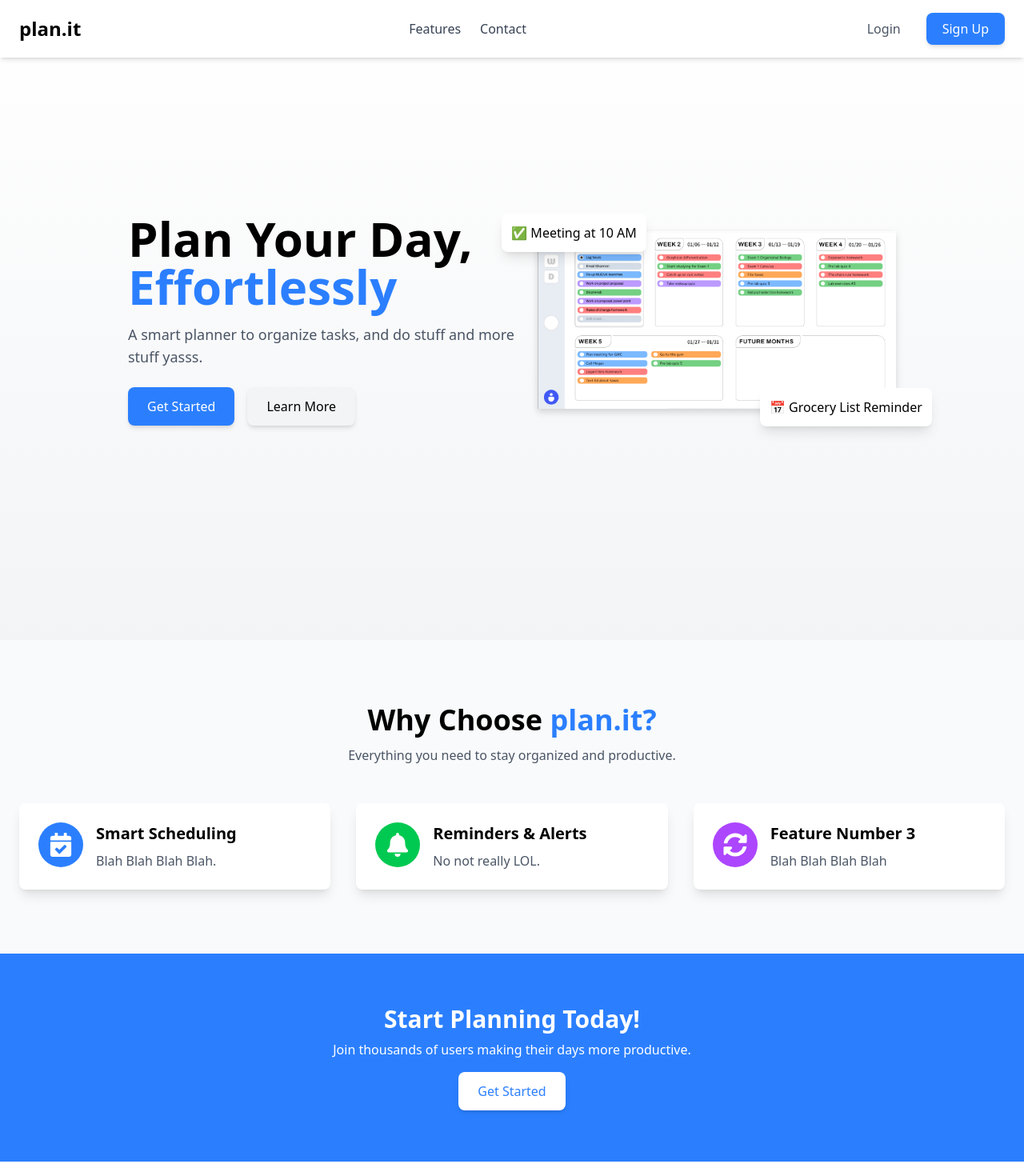
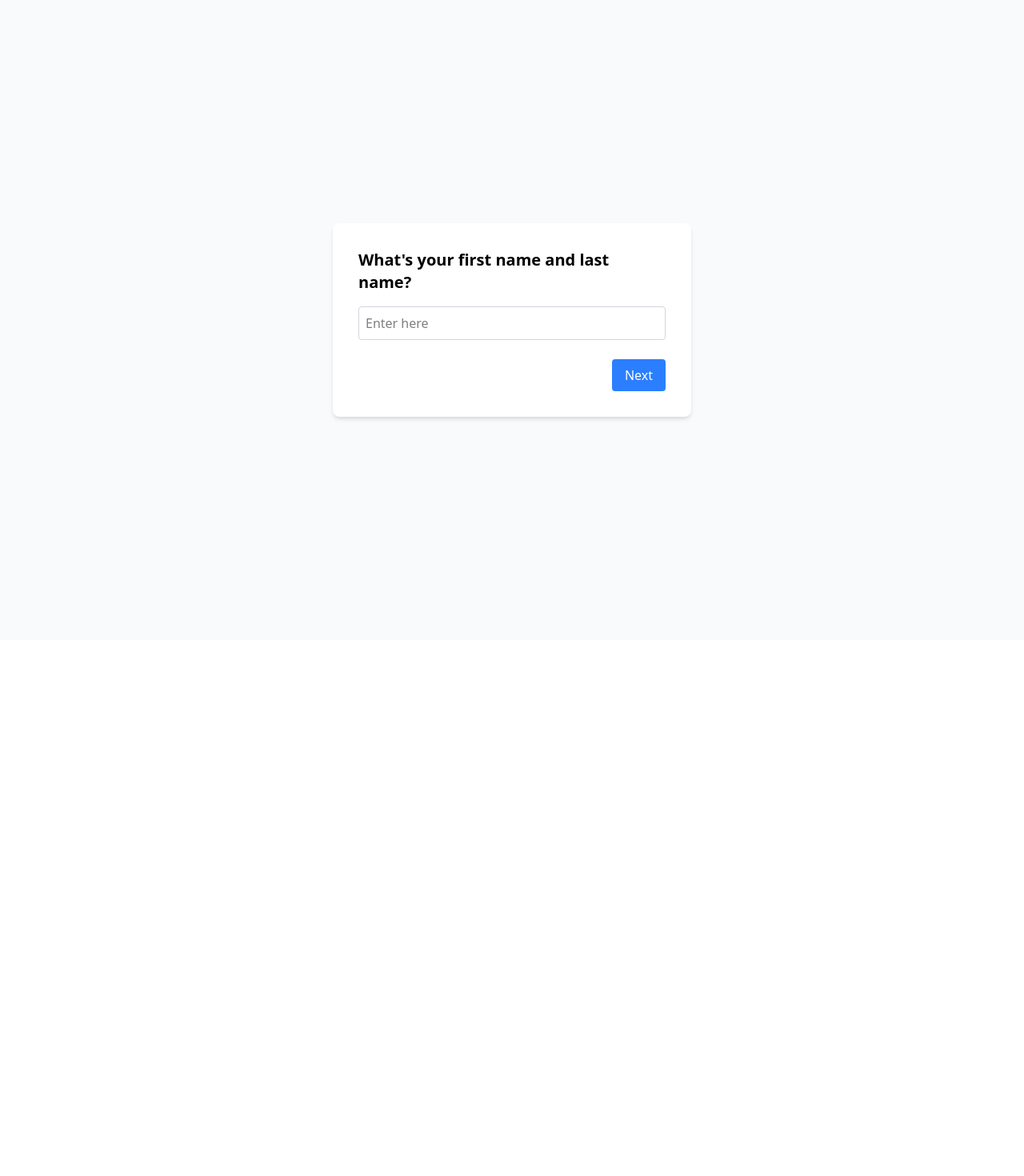
Before and after one commit to agc6/plan.it, a React (Vite) app in the folder client/: page /get-started in a window 1280 px wide. Shown: the top 1470 px of the page at 80% size. After the commit the page ends 800 px from the top, so only its background shows below. Built offline with nearby package versions, Linux system fonts and the light colour scheme.

Commit message:
comments, and changes

```diff
--- a/client/src/App.jsx
+++ b/client/src/App.jsx
@@ -1,4 +1,4 @@
-
+import { Routes, Route } from "react-router-dom";
 import Navbar from "./components/Navbar";
 import Hero from "./components/Hero";
 import Features from "./components/Features";
@@ -9,14 +9,21 @@ import GetStarted from "./components/GetStarted"; // added a get strated
 
 function App() {
   return (
-    <div>
-      <Navbar />
-      <Hero />
-      <Features />
-      <CTA />
-      <Footer />
-      <GetStarted />
-    </div>
+    <Routes>
+      <Route
+        path="/"
+        element={
+          <>
+            <Navbar />
+            <Hero />
+            <Features />
+            <CTA />
+            <Footer />
+          </>
+        }
+      />
+      <Route path="/get-started" element={<GetStarted />} />
+    </Routes>
   );
 }
 
--- a/client/src/components/CTA.jsx
+++ b/client/src/components/CTA.jsx
@@ -1,10 +1,16 @@
+import { useNavigate } from "react-router-dom";
 const CTA = () => {
+
+  const navigate = useNavigate();
     // Call to action stuff
     return (
       <section className="py-16 bg-blue-500 text-white text-center">
         <h2 className="text-3xl font-bold">Start Planning Today!</h2>
         <p className="mt-2">Join thousands of users making their days more productive.</p>
-        <button className="mt-4 px-6 py-3 bg-white text-blue-500 rounded-lg shadow-md hover:bg-gray-200">
+        <button
+          onClick={() => navigate("/get-started")}
+          className="mt-4 px-6 py-3 bg-white text-blue-500 rounded-lg shadow-md hover:bg-gray-200"
+        >
           Get Started
         </button>
       </section>
--- a/client/src/components/GetStarted.jsx
+++ b/client/src/components/GetStarted.jsx
@@ -1,3 +1,6 @@
+// I wan tto chnage this somewhere else I dont want this to be the main get strated
+//Goal is to a have a nice Loig in or sign up
+//if sign up then itll be the code similar to this under here
 import { useState } from 'react';
 import { motion, AnimatePresence } from 'framer-motion';
 import { FaArrowLeft } from 'react-icons/fa';
```
